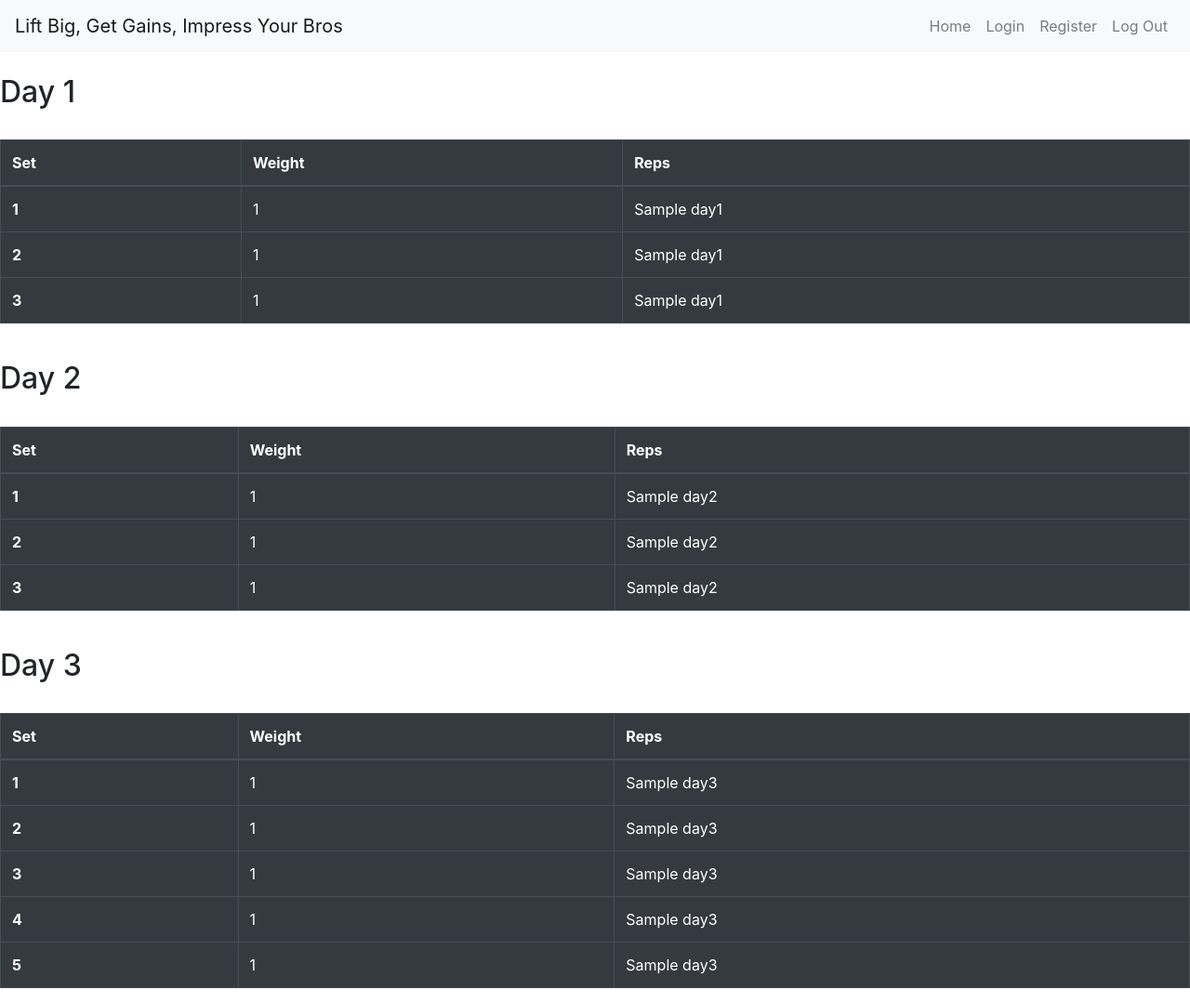
After one commit to ObiBaratt/Workout-v1, a Flask app: template templates/workout.html in a window 1280 px wide. The commit adds this page. Shown: the whole page at 93% size. Run offline with Flask 2, Linux system fonts and the light colour scheme; the template is opened without the code that fills it: most values are stand-ins (such as "Sample title", 1, 10 or a date in 2020); some libraries are stand-ins or nearby versions.

Commit message:
Add basic styling, tables for returned values

```diff
--- a/app.py
+++ b/app.py
@@ -44,9 +44,7 @@ def home():
         one_rm = calc.calc_one_rm(weight=weight, reps=reps)
         max_dict = calc.max_reps
         squat = squat_overload_func(one_rm=one_rm, max_dict=max_dict)
-        return f'<h1>Day 1:</h1>{squat[0]}' \
-               f'<h1>Day 2:</h1>{squat[1]}' \
-               f'<h1>Day 3:</h1>{squat[2]}'
+        return render_template('workout.html', day1=squat[0], day2=squat[1], day3=squat[2])
 
     else:
         return render_template('index.html', form=form)
--- a/squat_overload.py
+++ b/squat_overload.py
@@ -19,13 +19,13 @@ class SquatOverload:
         self.rep_20 = int(self.max_dict[18] * self.one_rm)
 
     def day1(self):
-        return f'{self.rep_hi}x3, 2, 1\n/ {self.rep_mid}x8\n/ {self.rep_low}x10'
+        return [(self.rep_hi, '3, 2, 1'), (self.rep_mid, 8), (self.rep_low, 10)]
 
     def day2(self):
-        return f'{self.rep_hi}x5, 3, 1\n/ {self.rep_mid}x8\n/ {self.rep_low}x8'
+        return [(self.rep_hi, '5, 3, 1'), (self.rep_mid, 8), (self.rep_low, 8)]
 
     def day3(self):
-        return f'{self.rep_mid}x5\n/ {self.rep_6}x3\n/ {self.rep_4}x1\n/ {self.rep_hi}x1\n/ {self.rep_20}x20'
+        return [(self.rep_mid, 5), (self.rep_6, 3), (self.rep_4, 1), (self.rep_hi, 1), (self.rep_20, 20)]
 
 
 # squat = SquatWorkout(410, max_dict_from_calc1rm)
--- a/templates/base.html
+++ b/templates/base.html
@@ -14,7 +14,7 @@
 <body>
 
 <nav class="navbar navbar-expand-lg navbar-light bg-light">
-  <a class="navbar-brand" href="/">Lift Big, Get Gains, Lift Bigger, Impress Your Bros (and no one else).</a>
+  <a class="navbar-brand" href="/">Lift Big, Get Gains, Impress Your Bros</a>
   <div class="collapse navbar-collapse">
     <ul class="navbar-nav ml-auto">
       <li class="nav-item">
--- /dev/null
+++ b/templates/workout.html
@@ -0,0 +1,128 @@
+{% extends "base.html" %}
+
+{% block content %}
+    <br/>
+    <h2>Day 1</h2>
+    <br/>
+    <table class="table table-bordered table-dark">
+  <thead>
+    <tr>
+      <th scope="col">Set</th>
+      <th scope="col">Weight</th>
+      <th scope="col">Reps</th>
+    </tr>
+  </thead>
+  <tbody>
+    <tr>
+      <th scope="row">1</th>
+      <td>{{ day1[0][0] }}</td>
+      <td>{{ day1[0][1] }}</td>
+    </tr>
+    <tr>
+      <th scope="row">2</th>
+      <td>{{ day1[1][0] }}</td>
+      <td>{{ day1[1][1] }}</td>
+    </tr>
+           <tr>
+      <th scope="row">3</th>
+      <td>{{ day1[2][0] }}</td>
+      <td>{{ day1[2][1] }}</td>
+    </tr>
+  </tbody>
+    </table>
+
+        <br/>
+    <h2>Day 2</h2>
+    <br/>
+    <table class="table table-bordered table-dark">
+  <thead>
+    <tr>
+      <th scope="col">Set</th>
+      <th scope="col">Weight</th>
+      <th scope="col">Reps</th>
+    </tr>
+  </thead>
+  <tbody>
+    <tr>
+      <th scope="row">1</th>
+      <td>{{ day2[0][0] }}</td>
+      <td>{{ day2[0][1] }}</td>
+    </tr>
+    <tr>
+      <th scope="row">2</th>
+      <td>{{ day2[1][0] }}</td>
+      <td>{{ day2[1][1] }}</td>
+    </tr>
+           <tr>
+      <th scope="row">3</th>
+      <td>{{ day2[2][0] }}</td>
+      <td>{{ day2[2][1] }}</td>
+    </tr>
+  </tbody>
+    </table>
+
+        <br/>
+    <h2>Day 3</h2>
+    <br/>
+    <table class="table table-bordered table-dark">
+  <thead>
+    <tr>
+      <th scope="col">Set</th>
+      <th scope="col">Weight</th>
+      <th scope="col">Reps</th>
+    </tr>
+  </thead>
+  <tbody>
+    <tr>
+      <th scope="row">1</th>
+      <td>{{ day3[0][0] }}</td>
+      <td>{{ day3[0][1] }}</td>
+    </tr>
+    <tr>
+      <th scope="row">2</th>
+      <td>{{ day3[1][0] }}</td>
+      <td>{{ day3[1][1] }}</td>
+    </tr>
+           <tr>
+      <th scope="row">3</th>
+      <td>{{ day3[2][0] }}</td>
+      <td>{{ day3[2][1] }}</td>
+    </tr>
+               <tr>
+      <th scope="row">4</th>
+        <td>{{ day3[3][0] }}</td>
+      <td>{{ day3[3][1] }}</td>
+               </tr>
+               <tr>
+      <th scope="row">5</th>
+      <td>{{ day3[4][0] }}</td>
+      <td>{{ day3[4][1] }}</td>
+               </tr>
+  </tbody>
+    </table>
+
+{#      <tr>#}
+{#      <th scope="row">2</th>#}
+{#      <td>{{ day2[0][0] }}</td>#}
+{#      <td>{{ day2[0][1] }}</td>#}
+{#      <td>{{ day2[1][0] }}</td>#}
+{#      <td>{{ day2[1][1] }}</td>#}
+{#      <td>{{ day2[2][0] }}</td>#}
+{#      <td>{{ day2[2][1] }}</td>#}
+{#    </tr>#}
+{#        <tr>#}
+{#      <th scope="row">3</th>#}
+{#      <td>{{ day3[0][0] }}</td>#}
+{#      <td>{{ day3[0][1] }}</td>#}
+{#      <td>{{ day3[1][0] }}</td>#}
+{#      <td>{{ day3[1][1] }}</td>#}
+{#      <td>{{ day3[2][0] }}</td>#}
+{#      <td>{{ day3[2][1] }}</td>#}
+{#      <td>{{ day3[3][0] }}</td>#}
+{#      <td>{{ day3[3][1] }}</td>#}
+{#      <td>{{ day3[4][0] }}</td>#}
+{#      <td>{{ day3[4][1] }}</td>#}
+{#    </tr>#}
+{#  </tbody>#}
+{#</table>#}
+{% endblock %}
```
